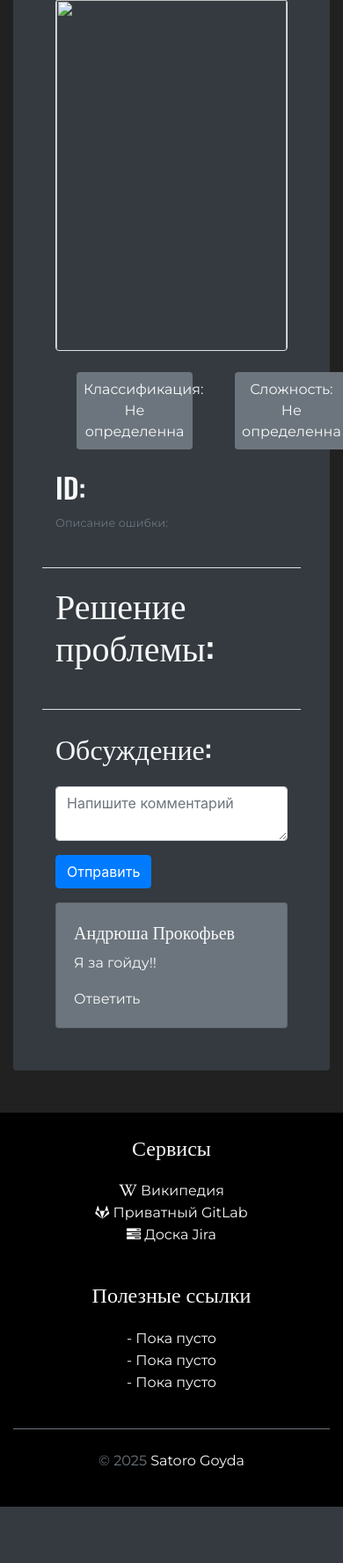
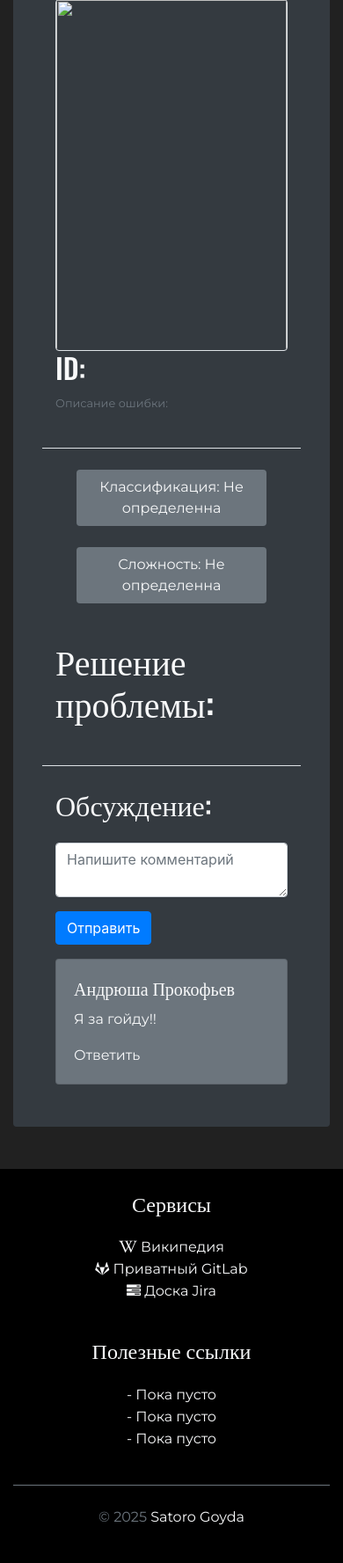
Before and after one commit to yngBRANb/Registry-Manager, a Django app: template web/templates/error.html in a window 390 px wide. Shown: the part 139-1916 px from the top of the page at 88% size. Before the commit the page ends 1852 px from the top, so only its background shows below. Run offline with Django 3.2, Linux system fonts and the light colour scheme; the template is opened without the code that fills it, so the values that code supplies are empty; some libraries are stand-ins or nearby versions.

Commit message:
v1.16 #BugFix and mobile BugFix

```diff
--- a/web/templates/error.html
+++ b/web/templates/error.html
@@ -10,28 +10,6 @@
 
         <img class="w-100 rounded border" src="{{ errors.photo.url }}" width="700" height="400" alt="">
 
-        <div class="d-flex align-items-center">
-          {% if errors.status == 'Red' %}
-            <p class="m-4 bg-danger w-50 p-2 text-center rounded">Классификация: Красная</p>
-          {% elif errors.status == 'Green' %}
-            <p class="m-4 bg-success w-50 p-2 text-center rounded">Классификация: Зеленая</p>
-          {% elif errors.status == 'Yellow' %}
-          <p class="m-4 bg-warning w-50 p-2 text-center text-dark rounded">Классификация: Желтая</p>
-          {% else %}
-          <p class="m-4 bg-secondary w-50 p-2 text-center rounded">Классификация: Не определенна</p>
-          {% endif %}
-
-          {% if errors.decision == 'Red' %}
-            <p class="m-4 bg-danger w-50 p-2 text-center rounded">Сложность: Тяжело</p>
-          {% elif errors.decision == 'Green' %}
-            <p class="m-4 bg-success w-50 p-2 text-center rounded">Сложность: Легко</p>
-          {% elif errors.decision == 'Yellow' %}
-            <p class="m-4 bg-warning w-50 p-2 text-center text-dark rounded">Сложность: Среднее</p>
-          {% else %}
-            <p class="m-4 bg-secondary w-50 p-2 text-center rounded">Сложность: Не определенна</p>
-          {% endif %}
-
-        </div>
     </div>
 
     <div class="col-md-12 col-sm-12 col-lg-4 col-xl-4">
@@ -40,6 +18,37 @@
         <p class="w-100">{{ errors.description|markdown|truncatewords_html:30|slice:":800" }}</p>
     </div>
 
+</div>
+
+<div class="row">
+  <div class="col-12 d-md-flex d-lg-flex d-xl-flex">
+
+    <div class="">
+      {% if errors.status == 'Red' %}
+        <p class="m-4 bg-danger p-2 text-center rounded">Классификация: Красная</p>
+      {% elif errors.status == 'Green' %}
+        <p class="m-4 bg-success p-2 text-center rounded">Классификация: Зеленая</p>
+      {% elif errors.status == 'Yellow' %}
+      <p class="m-4 bg-warning p-2 text-center text-dark rounded">Классификация: Желтая</p>
+      {% else %}
+      <p class="m-4 bg-secondary p-2 text-center rounded">Классификация: Не определенна</p>
+      {% endif %}
+    </div>
+
+    <div>
+      {% if errors.decision == 'Red' %}
+        <p class="m-4 bg-danger p-2 text-center rounded">Сложность: Тяжело</p>
+      {% elif errors.decision == 'Green' %}
+        <p class="m-4 bg-success p-2 text-center rounded">Сложность: Легко</p>
+      {% elif errors.decision == 'Yellow' %}
+        <p class="m-4 bg-warning p-2 text-center text-dark rounded">Сложность: Среднее</p>
+      {% else %}
+        <p class="m-4 bg-secondary p-2 text-center rounded">Сложность: Не определенна</p>
+      {% endif %}
+
+    </div>
+
+  </div>
 </div>
 
 <h1 class="mt-3 mb-3">Решение проблемы:</h1>
--- a/web/templates/search.html
+++ b/web/templates/search.html
@@ -1,6 +1,6 @@
 {% extends 'base.html' %}
 {% load static %}
-
+{% load filter %}
 {% block content %}
 
 {% if user.is_authenticated %}
@@ -18,7 +18,7 @@
         </div>
         <div class="card-body">
             <h5>id: {{ error.id }}</h5>
-            <p class="">{{ error.description|slice:":100" }}</p>
+            <p class="">{{ error.description|markdown|slice:":100" }}</p>
         </div>
         <div class="d-flex flex-column card-footer">
             <a href="{% url 'error' error.id %}" class="btn btn-outline-primary">Подробнее</a>
```
